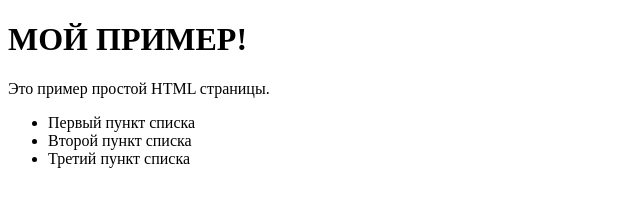
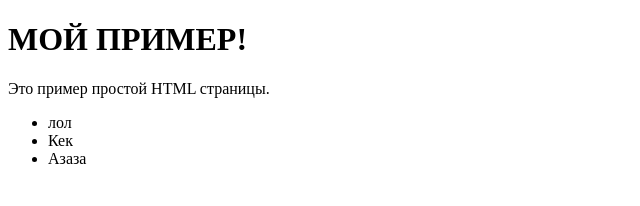
Before and after one commit to maksomazagit/React-learning, a plain HTML site: page index.html in a window 1280 px wide. Shown: the whole page, without its empty margins (0-640 px from the left). Drawn offline with Linux system fonts and the light colour scheme.

Commit message:
Changed the list content

```diff
--- a/index.html
+++ b/index.html
@@ -7,9 +7,9 @@
     <h1>МОЙ ПРИМЕР!</h1>
     <p>Это пример простой HTML страницы.</p>
     <ul>
-      <li>Первый пункт списка</li>
-      <li>Второй пункт списка</li>
-      <li>Третий пункт списка</li>
+      <li>лол</li>
+      <li>Кек</li>
+      <li>Азаза</li>
     </ul>
   </body>
 </html>
```
